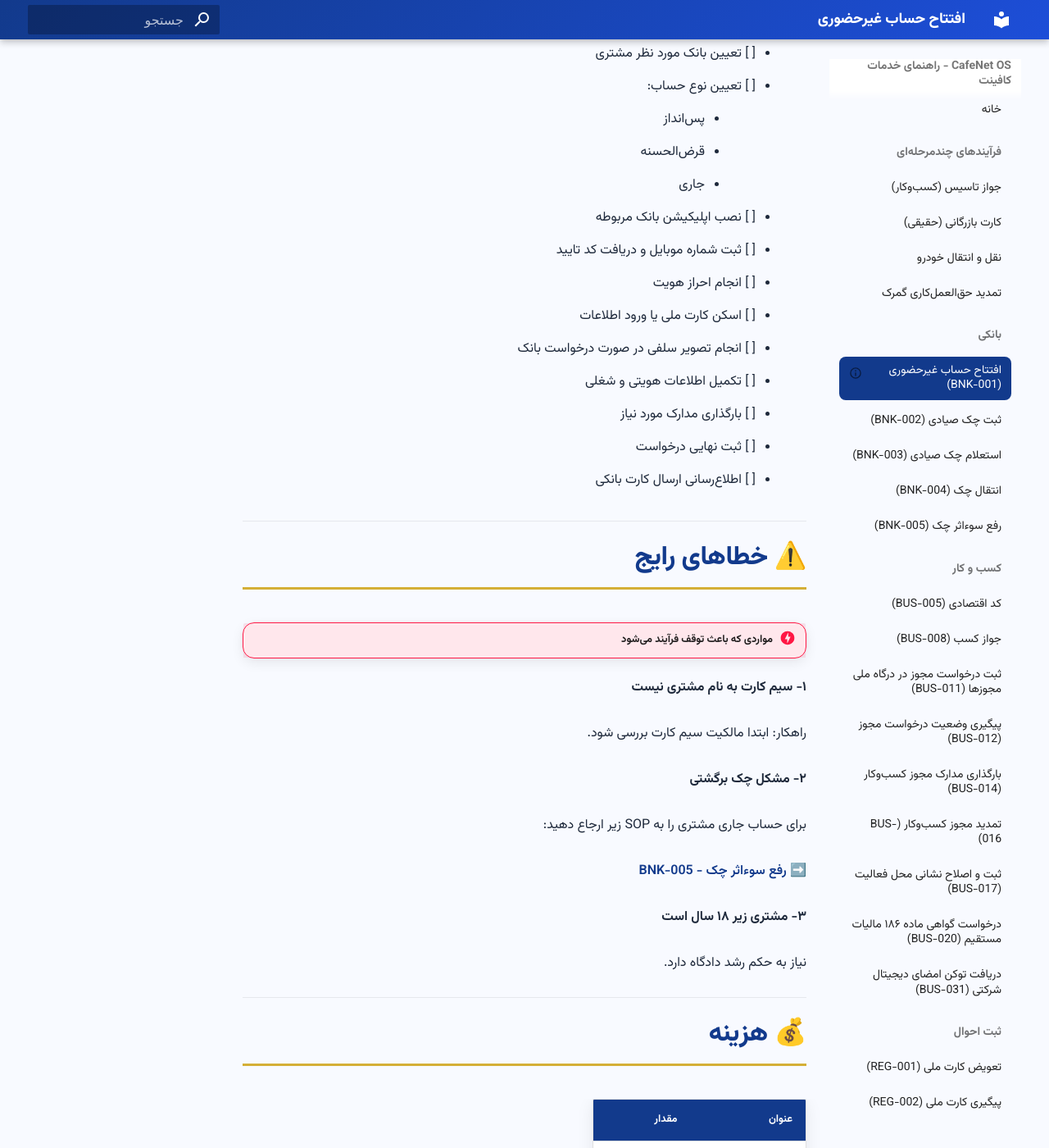
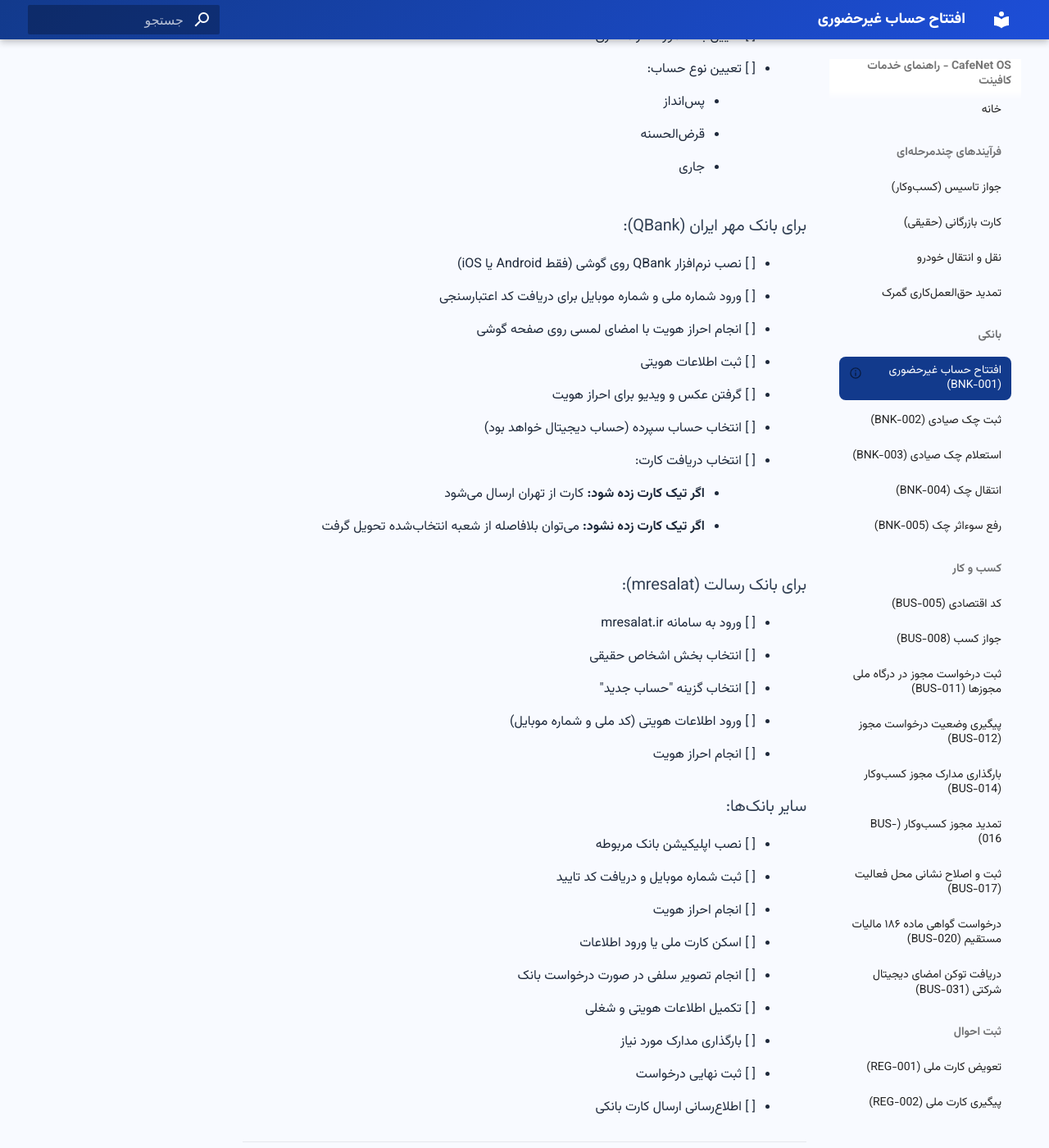
Before and after one commit to PouriMoto/cafinetyar-docs, an MkDocs documentation site: the page built from docs/banking/BNK-001/index.md, in a window 1280 px wide and 1400 px high, scrolled down 1868 px. Shown: the whole window at 82% size. Built offline with MkDocs 1.6.1 and Material for MkDocs 9.7.7, drawn with Linux system fonts in a browser that asks for light colours; some of the changed text lies outside the part shown.

Commit message:
Update index.md

```diff
--- a/docs/banking/BNK-001/index.md
+++ b/docs/banking/BNK-001/index.md
@@ -19,48 +19,38 @@
 
 </div>
 
-
 !!! info "اطلاعات سریع"
-
     **کد خدمت:** BNK-001
-
     **دسته:** خدمات بانکی
-
     **اولویت:** B
-
     **زمان تقریبی:** ۱۵ تا ۳۰ دقیقه
-
     **سطح سختی:** متوسط
-
     **نیاز به حضور مشتری:** بله
-
 
 ---
 
 # 🎯 قبل از شروع کار
 
-
 !!! warning "اولین سوال اپراتور"
-
     ابتدا از مشتری بپرسید:
-
     **کدام بانک و چه نوع حسابی نیاز دارید؟**
 
     هر بانک سامانه اختصاصی خود را دارد و سامانه یکپارچه برای همه بانک‌ها وجود ندارد.
 
+### سامانه‌های بانک‌های مختلف:
 
-نمونه‌ها:
-
-- بانک ملی → بام
-- بانک ملت → همراه بانک ملت
-- بانک سپه → همراه بانک سپه
-- سایر بانک‌ها → اپلیکیشن اختصاصی بانک
-
+| بانک | سامانه/اپلیکیشن | توضیحات |
+|------|----------------|----------|
+| بانک ملی | بام | اپلیکیشن موبایل |
+| بانک ملت | همراه بانک ملت | اپلیکیشن موبایل |
+| بانک سپه | همراه بانک سپه | اپلیکیشن موبایل |
+| بانک مهر ایران | QBank | **نیاز به نصب نرم‌افزار QBank** |
+| بانک رسالت | mresalat.ir | **از طریق سامانه mresalat در بخش اشخاص حقیقی** |
+| سایر بانک‌ها | اپلیکیشن اختصاصی بانک | - |
 
 ---
 
 # 📋 مدارک مورد نیاز
-
 
 |مدرک|وضعیت|
 |-|-|
@@ -68,14 +58,13 @@
 |شناسنامه|الزامی|
 |سیم کارت به نام متقاضی|الزامی|
 |سن بالای ۱۸ سال|الزامی|
+|شماره موبایل (برای کد اعتبارسنجی)|الزامی|
 |احراز آدرس برای حساب جاری|در صورت نیاز|
 |عدم چک برگشتی رفع سوءاثر نشده|برای حساب جاری|
-
 
 ---
 
 # ⚙️ مراحل انجام کار اپراتور
-
 
 - [ ] تعیین بانک مورد نظر مشتری
 
@@ -84,106 +73,95 @@
     - قرض‌الحسنه
     - جاری
 
+### برای بانک مهر ایران (QBank):
+- [ ] نصب نرم‌افزار QBank روی گوشی (فقط Android یا iOS)
+- [ ] ورود شماره ملی و شماره موبایل برای دریافت کد اعتبارسنجی
+- [ ] انجام احراز هویت با امضای لمسی روی صفحه گوشی
+- [ ] ثبت اطلاعات هویتی
+- [ ] گرفتن عکس و ویدیو برای احراز هویت
+- [ ] انتخاب حساب سپرده (حساب دیجیتال خواهد بود)
+- [ ] انتخاب دریافت کارت:
+    - **اگر تیک کارت زده شود:** کارت از تهران ارسال می‌شود
+    - **اگر تیک کارت زده نشود:** می‌توان بلافاصله از شعبه انتخاب‌شده تحویل گرفت
 
-- [ ] نصب اپلیکیشن بانک مربوطه
-
-
-- [ ] ثبت شماره موبایل و دریافت کد تایید
-
-
+### برای بانک رسالت (mresalat):
+- [ ] ورود به سامانه mresalat.ir
+- [ ] انتخاب بخش اشخاص حقیقی
+- [ ] انتخاب گزینه "حساب جدید"
+- [ ] ورود اطلاعات هویتی (کد ملی و شماره موبایل)
 - [ ] انجام احراز هویت
 
-
+### سایر بانک‌ها:
+- [ ] نصب اپلیکیشن بانک مربوطه
+- [ ] ثبت شماره موبایل و دریافت کد تایید
+- [ ] انجام احراز هویت
 - [ ] اسکن کارت ملی یا ورود اطلاعات
-
-
 - [ ] انجام تصویر سلفی در صورت درخواست بانک
-
-
 - [ ] تکمیل اطلاعات هویتی و شغلی
-
-
 - [ ] بارگذاری مدارک مورد نیاز
-
-
 - [ ] ثبت نهایی درخواست
-
-
 - [ ] اطلاع‌رسانی ارسال کارت بانکی
-
 
 ---
 
 # ⚠️ خطاهای رایج
 
-
 !!! danger "مواردی که باعث توقف فرآیند می‌شود"
-
 
 **۱- سیم کارت به نام مشتری نیست**
 
-راهکار:
-ابتدا مالکیت سیم کارت بررسی شود.
-
+راهکار: ابتدا مالکیت سیم کارت بررسی شود.
 
 **۲- مشکل چک برگشتی**
 
 برای حساب جاری مشتری را به SOP زیر ارجاع دهید:
-
 ➡️ [رفع سوءاثر چک - BNK-005](../BNK-005)
-
 
 **۳- مشتری زیر ۱۸ سال است**
 
-نیاز به حکم رشد دادگاه دارد.
+ نیاز به حکم رشد دادگاه دارد و گرنه باید به همراه والدین به شعبه مراجعه نمایند تا افتتاح حساب کند و اینترنتی ممکن نیست
 
+**۴- عدم تطابق شماره موبایل با کد ملی**
+
+اطمینان حاصل کنید شماره موبایل به نام خود مشتری ثبت شده باشد.
 
 ---
 
 # 💰 هزینه
-
 
 |عنوان|مقدار|
 |-|-|
 |هزینه افتتاح حساب|معمولاً رایگان|
 |هزینه خدمت کافی‌نت|طبق تعرفه داخلی|
 
-
 ---
 
 # 🔗 لینک‌های مرتبط
-
 
 <div class="card">
 
 ## دسترسی سریع
 
-
 🔗 سامانه بانک مورد نظر مشتری
 
 📱 نصب اپلیکیشن بانک
 
-📄 SOP رفع سوءاثر چک:
-[BNK-005]
-
+📄 SOP رفع سوءاثر چک: [BNK-005](../BNK-005)
 
 </div>
-
 
 ---
 
 # 📝 نکته اپراتور
 
-
 !!! tip
-
-    قبل از شروع، شماره موبایل، کارت ملی و بانک مورد نظر مشتری را بررسی کنید تا زمان مراجعه کاهش یابد.
-
+    - قبل از شروع، شماره موبایل، کارت ملی و بانک مورد نظر مشتری را بررسی کنید تا زمان مراجعه کاهش یابد.
+    - برای بانک مهر ایران، حتماً QBank روی گوشی مشتری نصب باشد.
+    - برای بانک رسالت، حتماً از طریق مرورگر موبایل (Android/iOS) به mresalat.ir وارد شوید.
 
 ---
 
 # 🔄 خدمات مرتبط
-
 
 |کد|عنوان|
 |-|-|
```
